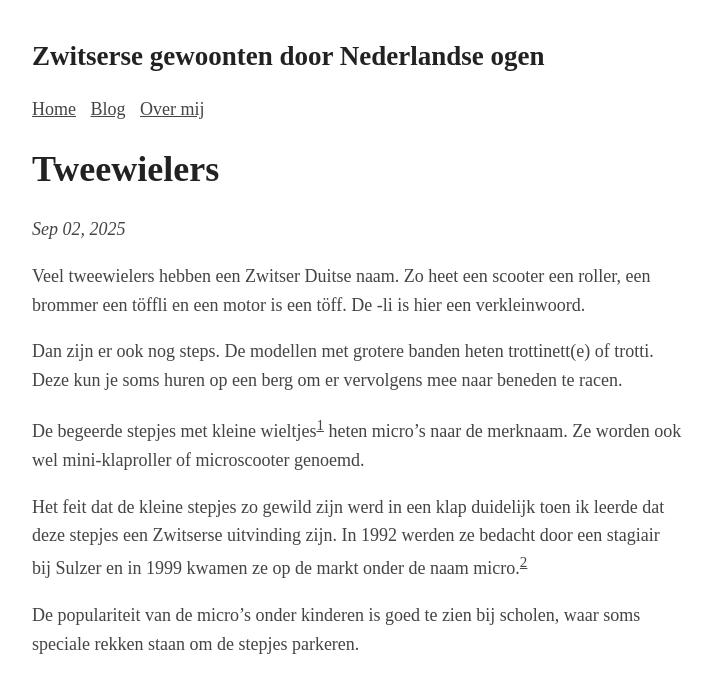
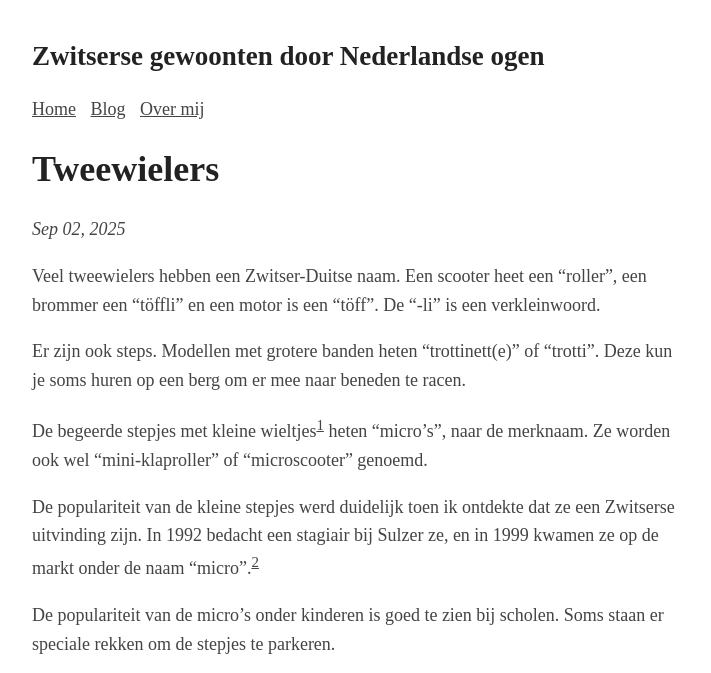
Before and after one commit to Roald87/roaldin.ch, a Jekyll site: the page built from _posts/2025-09-02-tweewielers.md, in a window 1280 px wide, cut to the strip 0-673 px from the top of the page. Shown: the whole strip, without its empty margins (283-994 px from the left). Built offline with Jekyll 4.4.1, drawn with Linux system fonts in a browser that asks for light colours.

Commit message:
Spellcheck by ChatGPT

```diff
--- a/_posts/2025-09-02-tweewielers.md
+++ b/_posts/2025-09-02-tweewielers.md
@@ -4,15 +4,15 @@ title: Tweewielers
 image: generated/tweewielers-1-500-4f04ada7e.webp
 ---
 
-Veel tweewielers hebben een Zwitser Duitse naam. Zo heet een scooter een roller, een brommer een töffli en een motor is een töff. De -li is hier een verkleinwoord.
+Veel tweewielers hebben een Zwitser-Duitse naam. Een scooter heet een "roller", een brommer een "töffli" en een motor is een "töff". De "-li" is een verkleinwoord.
 
-Dan zijn er ook nog steps. De modellen met grotere banden heten trottinett(e) of trotti. Deze kun je soms huren op een berg om er vervolgens mee naar beneden te racen.
+Er zijn ook steps. Modellen met grotere banden heten "trottinett(e)" of "trotti". Deze kun je soms huren op een berg om er mee naar beneden te racen.
 
-De begeerde stepjes met kleine wieltjes[^1] heten micro's naar de merknaam. Ze worden ook wel mini-klaproller of microscooter genoemd.
+De begeerde stepjes met kleine wieltjes[^1] heten "micro's", naar de merknaam. Ze worden ook wel "mini-klaproller" of "microscooter" genoemd.
 
-Het feit dat de kleine stepjes zo gewild zijn werd in een klap duidelijk toen ik leerde dat deze stepjes een Zwitserse uitvinding zijn. In 1992 werden ze bedacht door een stagiair bij Sulzer en in 1999 kwamen ze op de markt onder de naam micro.[^2]
+De populariteit van de kleine stepjes werd duidelijk toen ik ontdekte dat ze een Zwitserse uitvinding zijn. In 1992 bedacht een stagiair bij Sulzer ze, en in 1999 kwamen ze op de markt onder de naam "micro".[^2]
 
-De populariteit van de micro's onder kinderen is goed te zien bij scholen, waar soms speciale rekken staan om de stepjes parkeren.
+De populariteit van de micro's onder kinderen is goed te zien bij scholen. Soms staan er speciale rekken om de stepjes te parkeren.
 
 {% picture tweewielers-1.png --alt Rij van elektrische scooters geparkeerd tegen een grijze muur. %}
 _Geparkeerde micro stepjes bij een school. Foto van Adrian Michael - eigen werk, CC BY-SA 4.0._
```
